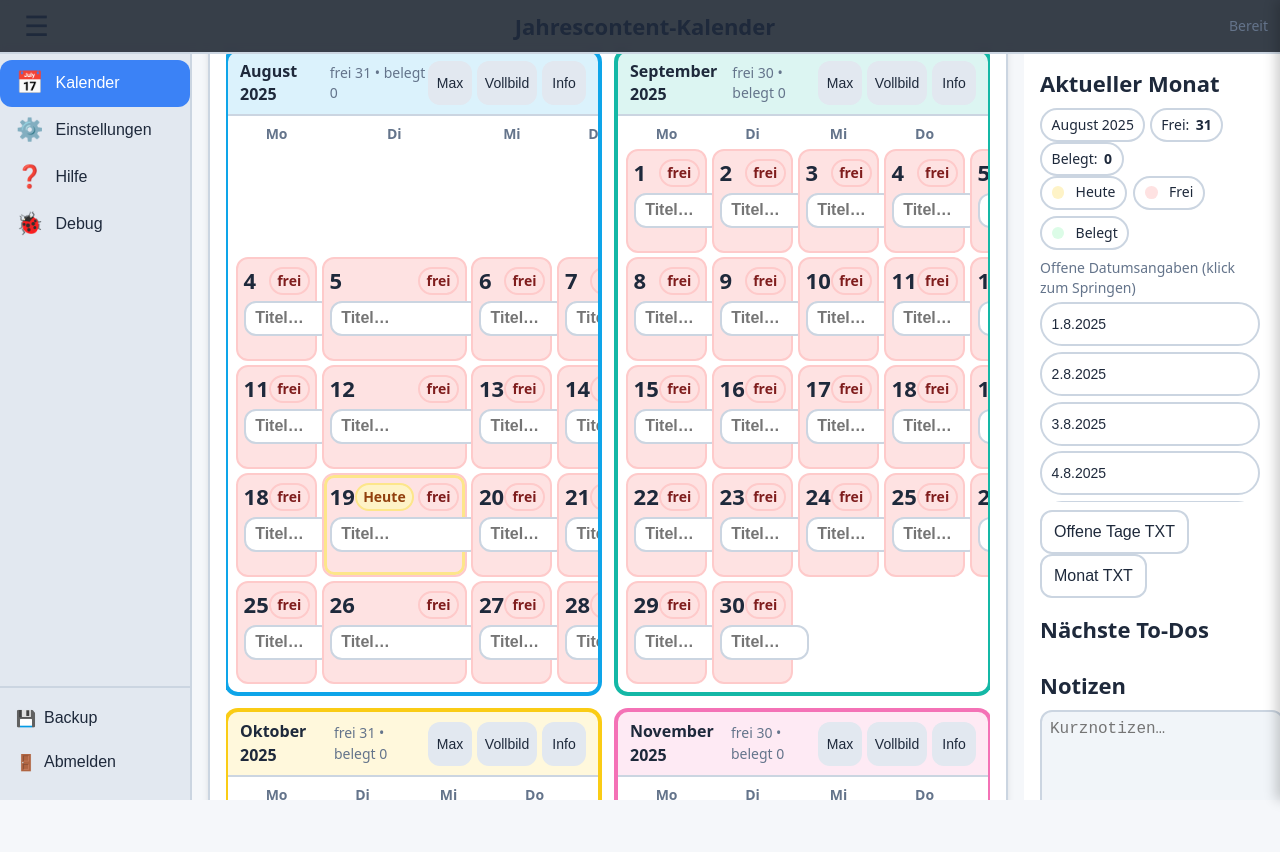
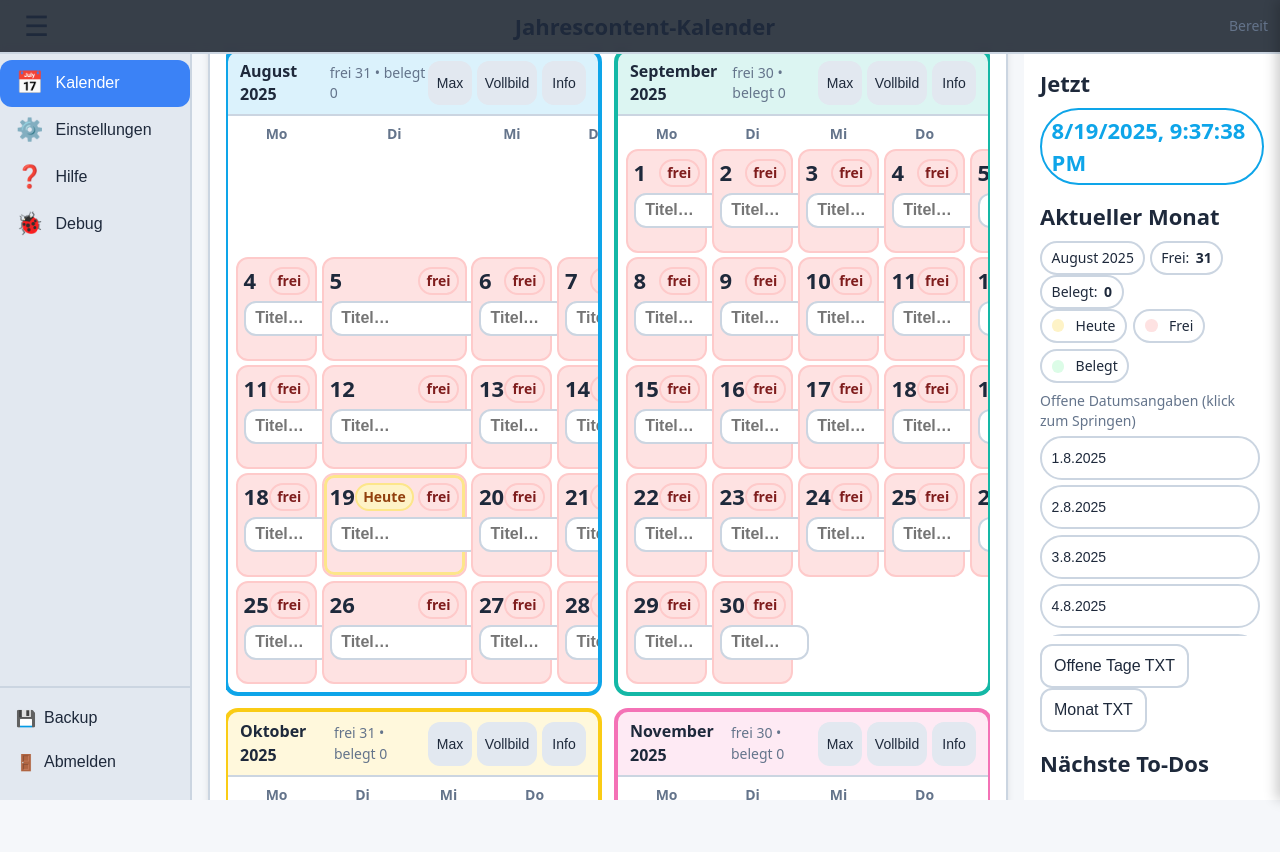
Before and after one commit to provoware/Content-Plan-Tool, a website: page index.html in a window 1280 px wide. Drawn offline with Linux system fonts and the light colour scheme.

Commit message:
feat: show live clock on dashboard

```diff
--- a/Fortschritts.txt
+++ b/Fortschritts.txt
@@ -1 +1 @@
-Fortschritt: 40%
+Fortschritt: 45%
--- a/css/styles.css
+++ b/css/styles.css
@@ -517,6 +517,12 @@ textarea:focus-visible {
   background: var(--nav-active-bg);
   color: var(--nav-active-text);
 }
+#dash-clock {
+  font-size: var(--fs-lg);
+  font-weight: bold;
+  color: var(--accent);
+  border-color: var(--accent);
+}
 .dash-container .legend {
   display: flex;
   flex-wrap: wrap;
--- a/js/app.js
+++ b/js/app.js
@@ -330,6 +330,7 @@
           buildSelectors();
           renderCalendar();
           renderDashboardStructure();
+          updateClock();
           updateDashboard();
           renderLog();
           updateStatus('Zurückgesetzt');
@@ -347,6 +348,10 @@
     if (!container) return;
     container.innerHTML = '';
     container.innerHTML = `
+      <div class="dash-section">
+        <div class="dash-title">Jetzt</div>
+        <time id="dash-clock" class="pill" datetime="" title="Aktuelles Datum und Uhrzeit" aria-live="polite"></time>
+      </div>
       <div class="dash-section">
         <div class="dash-title">Aktueller Monat</div>
         <div class="row">
@@ -411,6 +416,18 @@
         logEvent('Notizen gespeichert');
         renderLog();
       });
+    }
+  }
+
+  function updateClock() {
+    const clock = byId('dash-clock');
+    if (!clock) return;
+    try {
+      const now = new Date();
+      clock.textContent = now.toLocaleString(navigator.language || 'de-DE');
+      clock.dateTime = now.toISOString();
+    } catch (err) {
+      clock.textContent = 'Zeit unbekannt';
     }
   }
 
@@ -1222,6 +1239,7 @@
         persistState();
         buildSelectors();
         renderDashboardStructure();
+        updateClock();
         renderCalendar();
         updateDashboard();
         renderLog();
@@ -1400,6 +1418,8 @@
   renderDashboardStructure();
   renderCalendar();
   updateDashboard();
+  updateClock();
+  setInterval(updateClock, 1000);
   renderLog();
   updateStatus('Bereit');
   // Debug initialisieren (enthält Autosave‑Start)
--- a/todo.txt
+++ b/todo.txt
@@ -11,3 +11,4 @@
 - [x] Print-CSS einbinden
 - [x] Fokus-Stile und Zielgrößen verbessern
 - [x] Undo/Redo-Grundlage anlegen
+- [x] Datum und Uhrzeit im Dashboard anzeigen
```
